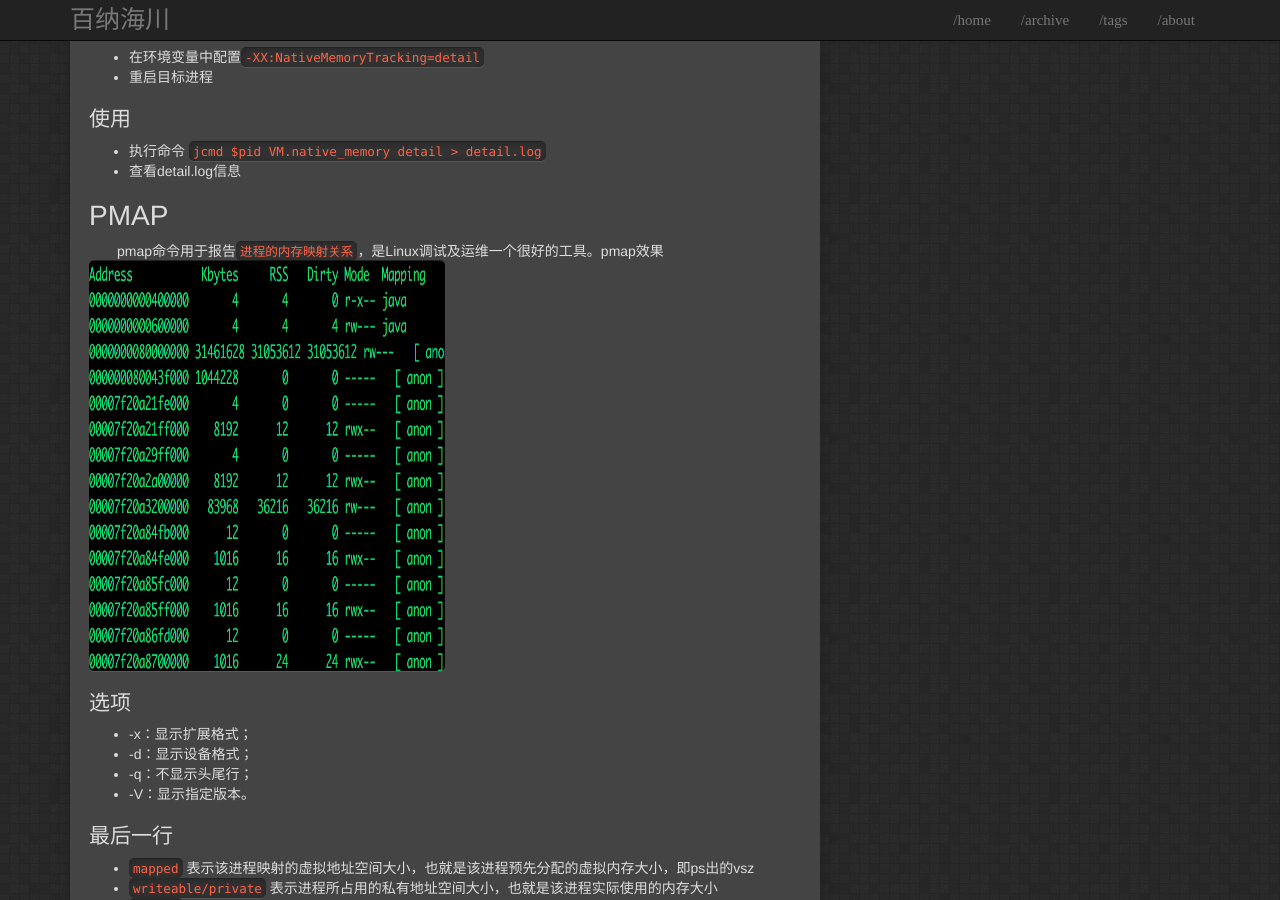
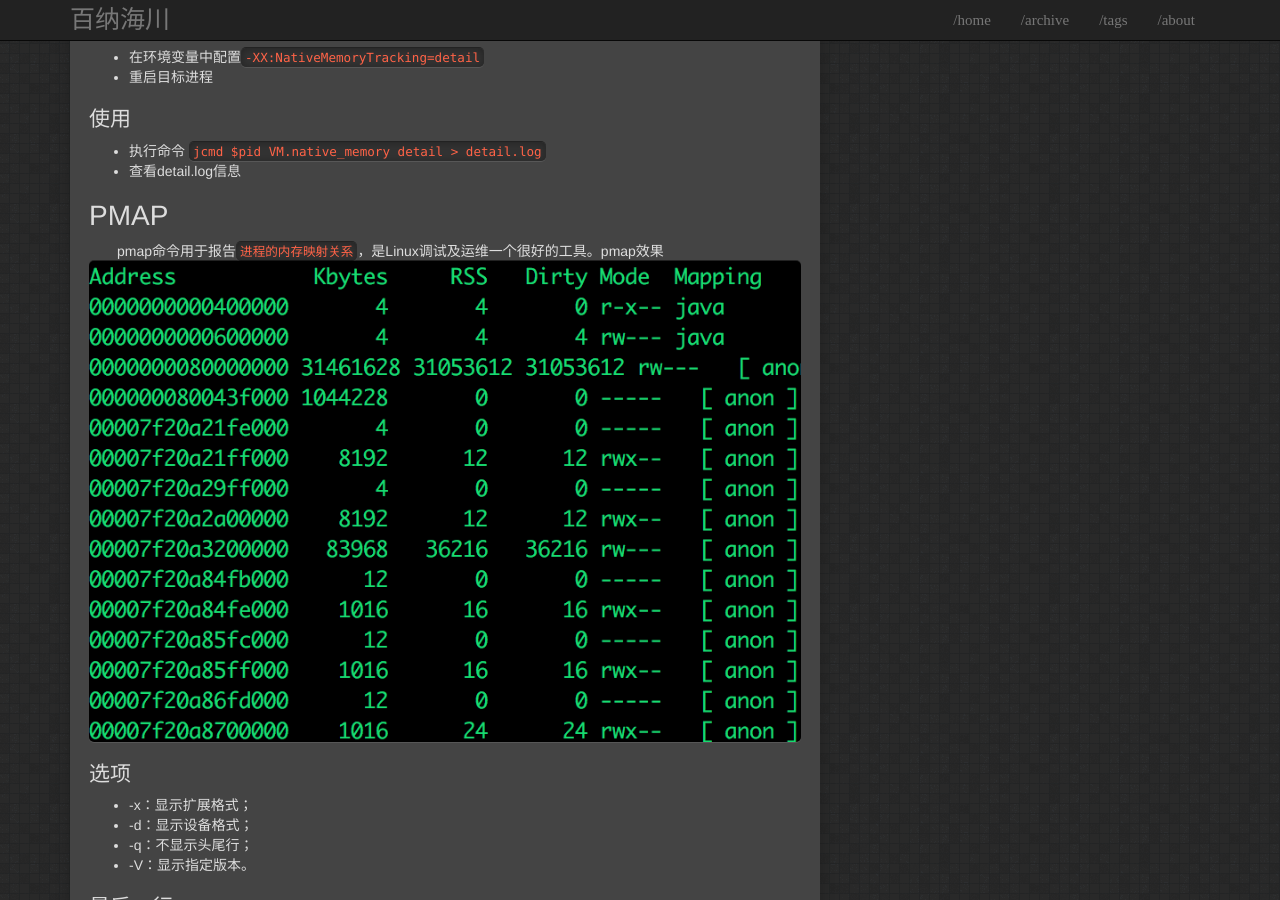
Before and after one commit to igithu/summary, a Jekyll site: the page built from _posts/2018-04-14-jvm-memory-tools.md, in a window 1280 px wide and 900 px high, scrolled down 937 px. Built offline with Jekyll 4.4.1, drawn with Linux system fonts in a browser that asks for light colours.

Commit message:
Update 2018-04-14-jvm-memory-tools.md

```diff
--- a/_posts/2018-04-14-jvm-memory-tools.md
+++ b/_posts/2018-04-14-jvm-memory-tools.md
@@ -31,7 +31,7 @@ tags: jvm
 
 # PMAP
 &emsp;&emsp;pmap命令用于报告`进程的内存映射关系`，是Linux调试及运维一个很好的工具。pmap效果
-![image02](https://igithu.github.io/summary/images/pmap.png){:height="50%" width="50%"}
+![image02](https://igithu.github.io/summary/images/pmap.png)
 
 
 ## 选项
```
